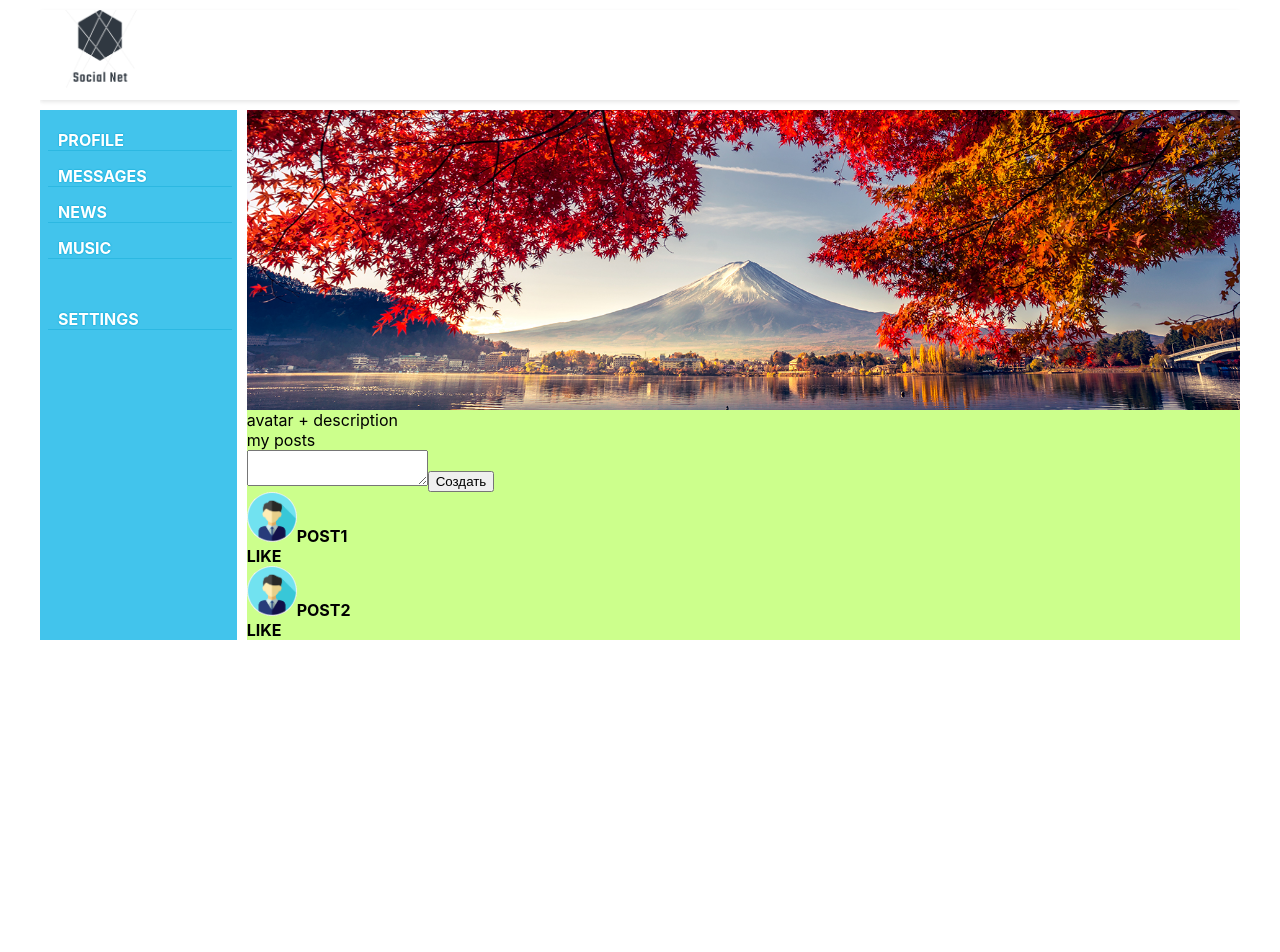
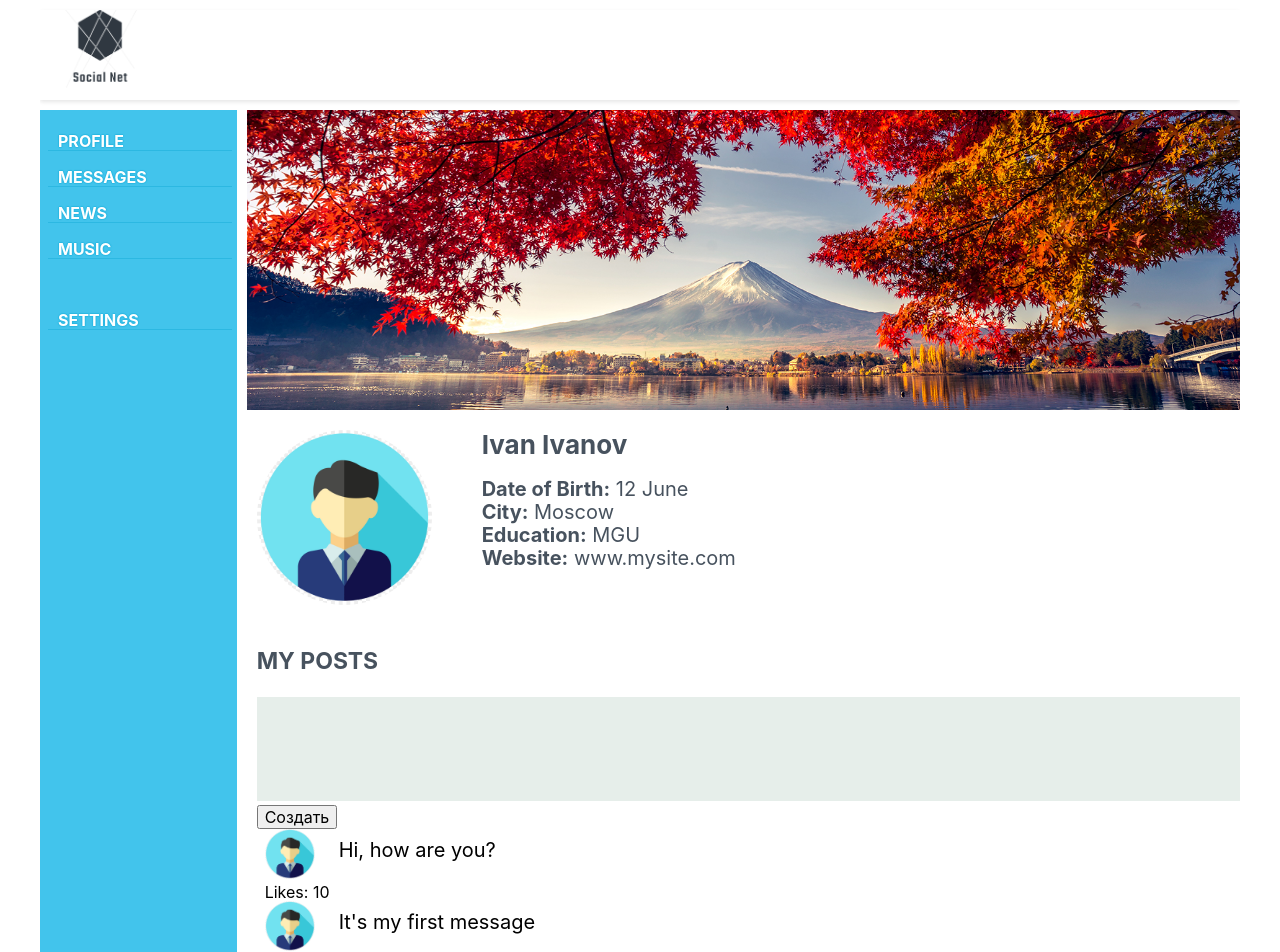
Before and after one commit to dznchkone/the_way_of_samurai, a React (Create React App) app: page / in a window 1280 px wide. Shown: the top 952 px of the page. Before the commit the page ends 800 px from the top, so only its background shows below. Built offline with nearby package versions, Linux system fonts and the light colour scheme.

Commit message:
normalize.css; typos in css modules

```diff
--- a/package.json
+++ b/package.json
@@ -6,6 +6,7 @@
     "@testing-library/jest-dom": "^5.11.4",
     "@testing-library/react": "^11.1.0",
     "@testing-library/user-event": "^12.1.10",
+    "normalize.css": "^8.0.1",
     "react": "^17.0.1",
     "react-dom": "^17.0.1",
     "react-scripts": "4.0.3",
--- a/src/components/Post/Post.js
+++ b/src/components/Post/Post.js
@@ -1,14 +1,20 @@
 import React from "react";
-import style from "./Post.module.css"
+import s from "./Post.module.css"
 
 import avatar from "../../assets/user_img/user_avatar.jpg";
 
-const Post = ({id}) => {
+const Post = ({id, message, likes}) => {
     return (
-        <div key={id} className={style.item}>
-            <img className={style.user_avatar} src={avatar} alt="user"/>
-            Post{id}<br/>
-            <span>Like</span>
+        <div key={id} className={s.item}>
+            <div className={s.wrapper}>
+                <div className={s.user_avatar_wrapper}>
+                    <img className={s.user_avatar} src={avatar} alt="user"/>
+                </div>
+                <div className={s.user_message_wrapper}>
+                    {message}
+                </div>
+            </div>
+            <span className={s.like}>Likes: {likes} </span>
         </div>
     )
 }
--- a/src/components/Post/Post.module.css
+++ b/src/components/Post/Post.module.css
@@ -1,9 +1,29 @@
 .item {
-    text-transform: uppercase;
-    font-weight: bold;
+    display: flex;
+    flex-direction: column;
 }
+
+.wrapper {
+    display: flex;
+    flex-direction: row;
+}
+
+.user_avatar_wrapper {
+    padding-left: 8px;
+}
+
+.user_message_wrapper {
+    padding-left: 24px;
+    padding-top: 10px;
+    font-size: 20px;
+    font-weight: 400;
+}
+
 
 .user_avatar {
     width: 50px;
     border-radius: 50%;
 }
+.like {
+    margin-left: 8px;
+}
--- a/src/components/PostsWrapper/PostsWrapper.js
+++ b/src/components/PostsWrapper/PostsWrapper.js
@@ -2,21 +2,21 @@ import React from "react";
 import Post from "../Post";
 
 
-import style from "./PostsWrapper.module.css"
+import s from "./PostsWrapper.module.css"
 
 
 
 const PostsWrapper = ()=> {
     return (
-        <div className={style.container}>
-            my posts
+        <div className={s.container}>
+            <p className={s.heading}>My posts</p>
             <div>
-                <textarea/>
-                <button>Создать</button>
+                <textarea className={s.textarea}/>
+                <button className={s.add_post}>Создать</button>
             </div>
             <div>
-                <Post id={1}/>
-                <Post id={2}/>
+                <Post message='Hi, how are you?' id={1} likes={10}/>
+                <Post message={`It's my first message`} id={2} likes={15}/>
             </div>
         </div>
     )
--- a/src/components/PostsWrapper/PostsWrapper.module.css
+++ b/src/components/PostsWrapper/PostsWrapper.module.css
@@ -1,3 +1,25 @@
 .container {
     width: 100%;
+    padding-left: 10px;
+    padding-top: 20px;
+    padding-right: 10px;
 }
+
+.heading {
+    color: #47525E;
+    text-transform: uppercase;
+    font-weight: bold;
+    font-size: 23px;
+}
+
+.textarea {
+    border: none;
+    background-color: #E6EEEA;
+    width: 100%;
+    height: 100px;
+}
+
+.add_post {
+    margin-right: 0;
+    margin-left: auto;
+}
--- a/src/components/header/Header.js
+++ b/src/components/header/Header.js
@@ -1,10 +1,10 @@
 import React from 'react';
-import style from "./Header.module.css";
+import s from "./Header.module.css";
 
 const Header = () => {
     return (
-        <header className={style.header}>
-            <a href="/#" className={style.header__logo}/>
+        <header className={s.header}>
+            <a href="/#" className={s.header__logo}>main page</a>
         </header>
     )
 }
--- a/src/components/header/Header.module.css
+++ b/src/components/header/Header.module.css
@@ -14,4 +14,6 @@
     width: 10%;
     height: 100%;
     background: url("/src/assets/img/logo_transparent.png") no-repeat center/120%;
+    text-decoration: none;
+    font-size: 0;
 }
--- a/src/components/navbar/Navbar.js
+++ b/src/components/navbar/Navbar.js
@@ -1,23 +1,23 @@
 import React from 'react';
-import style from "./Navbar.module.css"
+import s from "./Navbar.module.css"
 
 const Navbar = () => {
     return (
-        <nav className={style.nav}>
-            <div className={style.item}>
+        <nav className={s.nav}>
+            <div className={s.item}>
                 <a  href="/#">Profile</a>
             </div>
-            <div className={style.item}>
+            <div className={s.item}>
                 <a  href="/#">Messages</a>
             </div>
-            <div className={style.item} >
+            <div className={s.item} >
                 <a href="/#">News</a>
             </div>
-            <div className={style.item} >
+            <div className={s.item} >
                 <a href="/#">Music</a>
             </div>
-            <div className={`${style.item} ${style.blank_item}`}></div>
-            <div className={style.item}>
+            <div className={`${s.item} ${s.blank_item}`}></div>
+            <div className={s.item}>
                 <a  href="/#">Settings</a>
             </div>
         </nav>
--- a/src/components/navbar/Navbar.module.css
+++ b/src/components/navbar/Navbar.module.css
@@ -5,6 +5,7 @@
     padding-top: 10px;
     padding-left: 8px;
     padding-right: 5px;
+    max-height: 900px;
 }
 
 .item {
--- a/src/components/profile/Profile.js
+++ b/src/components/profile/Profile.js
@@ -1,19 +1,33 @@
 import React from 'react';
-import style from "./Profile.module.css";
+import s from "./Profile.module.css";
 import header_img from "../../assets/user_img/user-header.jpg";
 import PostsWrapper from "../PostsWrapper";
+
+import user_avatar from "../../assets/user_img/user_avatar.jpg";
 
 
 const Profile = () => {
     return (
-        <div className={style.content}>
-            <div className={style.header}>
-                <img className={style['header-img']} src={header_img}
+        <div className={s.content}>
+            <div className={s.header}>
+                <img className={s.header_img} src={header_img}
                      alt="profile header"/>
             </div>
-            <div>
-                avatar + description
-            </div>
+
+                <div className={s.user_info}>
+                    <div className={s.user_avatar}>
+                        <img className={s.user_avatarImg} src={user_avatar} alt="user"/>
+                    </div>
+                    <div className={s.user_bio}>
+                        <p className={s.username}><b>Ivan Ivanov</b></p>
+                        <br/>
+                        <p className={s.birthdate}><b>Date of Birth:</b> 12 June</p>
+                        <p className={s.city}><b>City:</b> Moscow</p>
+                        <p className={s.education}><b>Education:</b> MGU</p>
+                        <p className={s.website}><b>Website:</b> www.mysite.com</p>
+                    </div>
+                </div>
+
             <PostsWrapper/>
         </div>
     )
--- a/src/components/profile/Profile.module.css
+++ b/src/components/profile/Profile.module.css
@@ -1,6 +1,5 @@
 .content{
     grid-area: content;
-    background-color: #ccff8c;
 }
 .header{
     width: 100%;
@@ -9,8 +8,54 @@
     overflow: hidden;
 }
 
-.header-img {
+.header_img {
     max-width: 100%;
     height: auto;
 
 }
+.user_info {
+    padding-left: 10px;
+    padding-right: 10px;
+    padding-top: 20px;
+    display: flex;
+    flex-direction: row;
+}
+
+.user_avatar {
+    width: 175px;
+    height: 175px;
+}
+.user_avatarImg {
+    width: 100%;
+    border-radius: 55%;
+}
+
+
+.user_bio{
+    padding-left: 50px;
+    color: #47525E;
+}
+
+.user_bio p {
+    margin: 0;
+}
+
+.username{
+    font-size: 26px;
+}
+
+.birthdate {
+    font-size: 20px;
+}
+
+.city {
+    font-size: 20px;
+}
+
+.education {
+    font-size: 20px;
+}
+
+.website {
+    font-size: 20px;
+}
--- a/src/index.js
+++ b/src/index.js
@@ -1,5 +1,6 @@
 import React from 'react';
 import ReactDOM from 'react-dom';
+import 'normalize.css';
 import './index.css';
 import App from './App';
 import reportWebVitals from './reportWebVitals';
```
Also changed, not shown: src/logo.svg (deleted), 1 other file (tests, documents, lock files or other folders).
